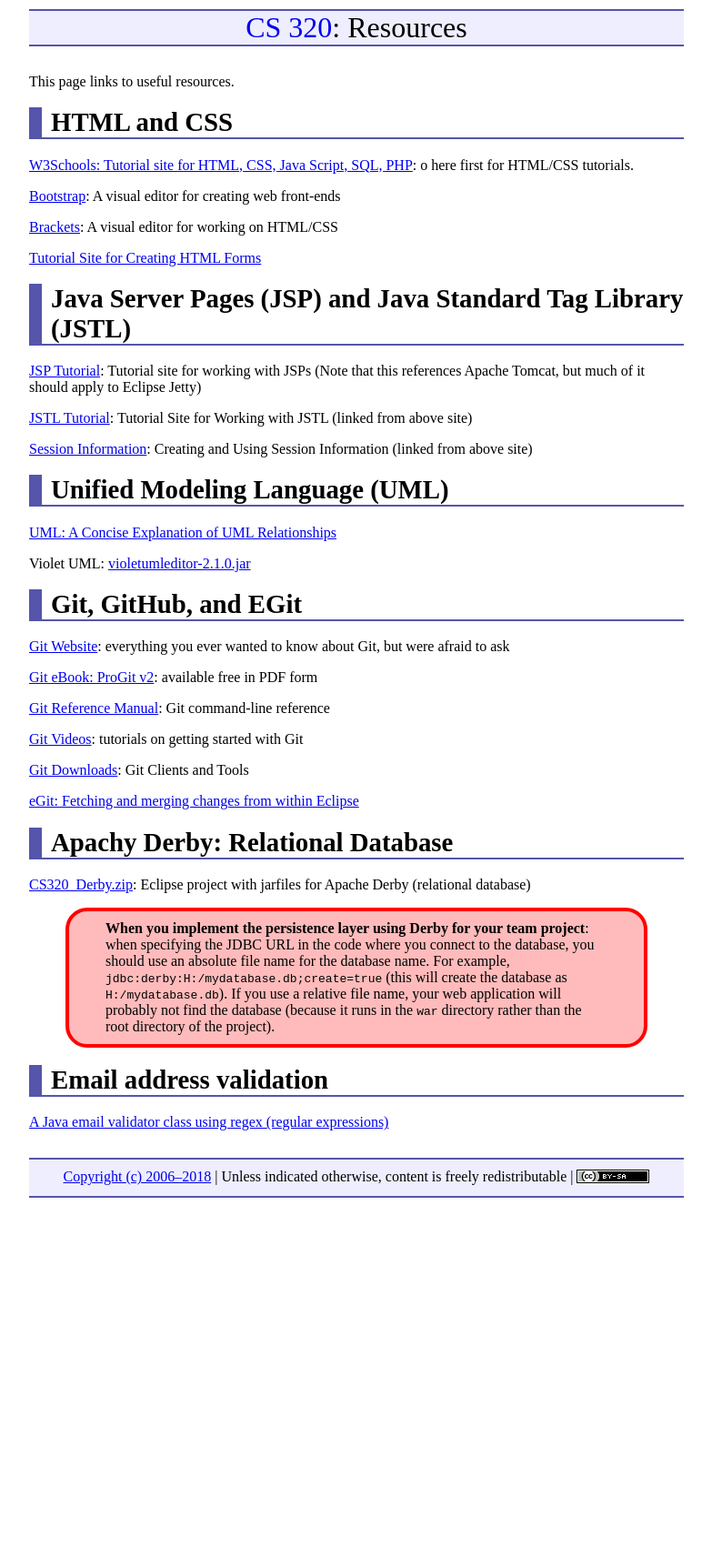
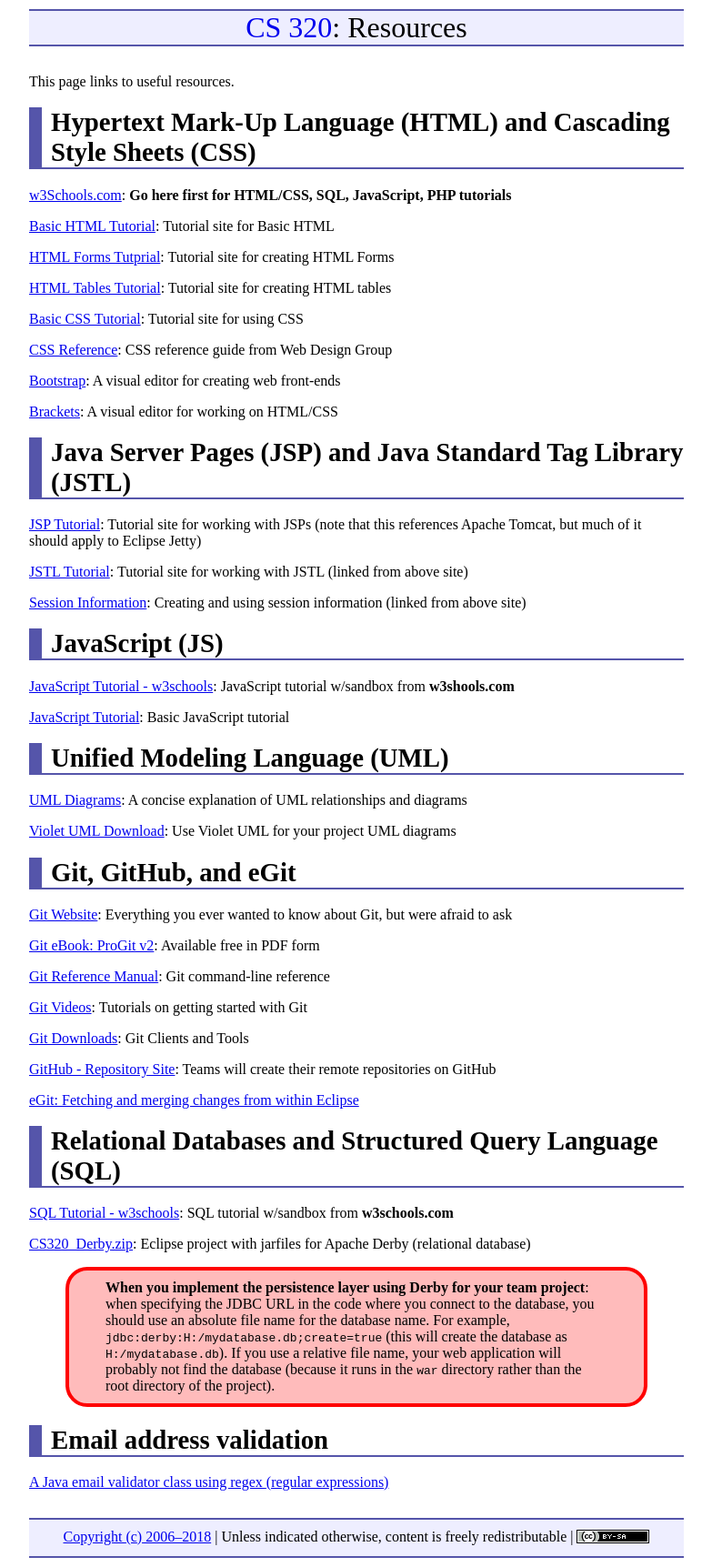
Before and after one commit to ycpcs/cs320-spring2018, a Jekyll site: the page built from resources/index.md, in a window 1280 px wide. Shown: the whole page at 91% size, without its empty margins (248-1031 px from the left). Built offline with Jekyll 4.4.1, drawn with Linux system fonts in a browser that asks for light colours; before the commit the page ends 1327 px from its top, so only the background shows below that.

Commit message:
added more resources

```diff
--- a/resources/index.md
+++ b/resources/index.md
@@ -5,50 +5,69 @@ title: "Resources"
 
 This page links to useful resources.
 
-HTML and CSS
-============
+Hypertext Mark-Up Language (HTML) and Cascading Style Sheets (CSS)
+===================================================================
 
-[W3Schools: Tutorial site for HTML, CSS, Java Script, SQL, PHP](http://www.w3schools.com): o here first for HTML/CSS tutorials.
+[w3Schools.com](http://www.w3schools.com): **Go here first for HTML/CSS, SQL, JavaScript, PHP tutorials**
+
+[Basic HTML Tutorial](http://www.htmliseasy.com/html_tutor/index.html): Tutorial site for Basic HTML
+
+[HTML Forms Tutprial](http://www.htmliseasy.com/form_tutor/lesson01.html): Tutorial site for creating HTML Forms
+
+[HTML Tables Tutorial](http://http://www.htmliseasy.com/table_tutor/index.html): Tutorial site for creating HTML tables
+
+[Basic CSS Tutorial](http://www.htmliseasy.com/css_tutor/index.html): Tutorial site for using CSS
+
+[CSS Reference](http://www.htmliseasy.com/wdgcss/index.html): CSS reference guide from Web Design Group
 
 [Bootstrap](http://www.w3schools.com/bootstrap/default.asp): A visual editor for creating web front-ends
 
 [Brackets](http://brackets.io/): A visual editor for working on HTML/CSS
 
-[Tutorial Site for Creating HTML Forms](http://www.htmliseasy.com/form_tutor/lesson01.html)
-
 Java Server Pages (JSP) and Java Standard Tag Library (JSTL)
 ============================================================
 
-[JSP Tutorial](http://www.tutorialspoint.com/jsp/index.htm): Tutorial site for working with JSPs (Note that this references Apache Tomcat, but much of it should apply to Eclipse Jetty)
+[JSP Tutorial](http://www.tutorialspoint.com/jsp/index.htm): Tutorial site for working with JSPs (note that this references Apache Tomcat, but much of it should apply to Eclipse Jetty)
 
-[JSTL Tutorial](http://www.tutorialspoint.com/jsp/jsp_standard_tag_library.htm): Tutorial Site for Working with JSTL (linked from above site)
+[JSTL Tutorial](http://www.tutorialspoint.com/jsp/jsp_standard_tag_library.htm): Tutorial site for working with JSTL (linked from above site)
 
-[Session Information](http://www.tutorialspoint.com/jsp/jsp_session_tracking.htm): Creating and Using Session Information (linked from above site)
+[Session Information](http://www.tutorialspoint.com/jsp/jsp_session_tracking.htm): Creating and using session information (linked from above site)
+
+JavaScript (JS)
+===============
+
+[JavaScript Tutorial - w3schools](https://www.w3schools.com/js/default.asp): JavaScript tutorial w/sandbox from **w3shools.com**
+
+[JavaScript Tutorial](http://www.htmliseasy.com/javascript/index.html): Basic JavaScript tutorial
 
 Unified Modeling Language (UML)
 ===============================
 
-[UML: A Concise Explanation of UML Relationships](http://usna86-techbits.blogspot.de/2012/11/uml-class-diagram-relationships.html)
+[UML Diagrams](http://usna86-techbits.blogspot.de/2012/11/uml-class-diagram-relationships.html): A concise explanation of UML relationships and diagrams
 
-Violet UML: [violetumleditor-2.1.0.jar](violetumleditor-2.1.0.jar)
+[Violet UML Download](violetumleditor-2.1.0.jar): Use Violet UML for your project UML diagrams
 
-Git, GitHub, and EGit
+Git, GitHub, and eGit
 =====================
 
-[Git Website](https://git-scm.com): everything you ever wanted to know about Git, but were afraid to ask
+[Git Website](https://git-scm.com): Everything you ever wanted to know about Git, but were afraid to ask
 
-[Git eBook: ProGit v2](https://git-scm.com/book/en/v2): available free in PDF form
+[Git eBook: ProGit v2](https://git-scm.com/book/en/v2): Available free in PDF form
 
 [Git Reference Manual](https://git-scm.com/docs): Git command-line reference
 
-[Git Videos](https://git-scm.com/videos): tutorials on getting started with Git
+[Git Videos](https://git-scm.com/videos): Tutorials on getting started with Git
 
 [Git Downloads](https://git-scm.com/downloads): Git Clients and Tools
 
+[GitHub - Repository Site](https://github.com/): Teams will create their remote repositories on GitHub
+
 [eGit: Fetching and merging changes from within Eclipse](fetchMerge.html)
 
-Apachy Derby: Relational Database
-=================================
+Relational Databases and Structured Query Language (SQL)
+========================================================
+
+[SQL Tutorial - w3schools](https://www.w3schools.com/sql/default.asp): SQL tutorial w/sandbox from **w3schools.com**
 
 [CS320\_Derby.zip](CS320_Derby.zip): Eclipse project with jarfiles for Apache Derby (relational database)
 
```
